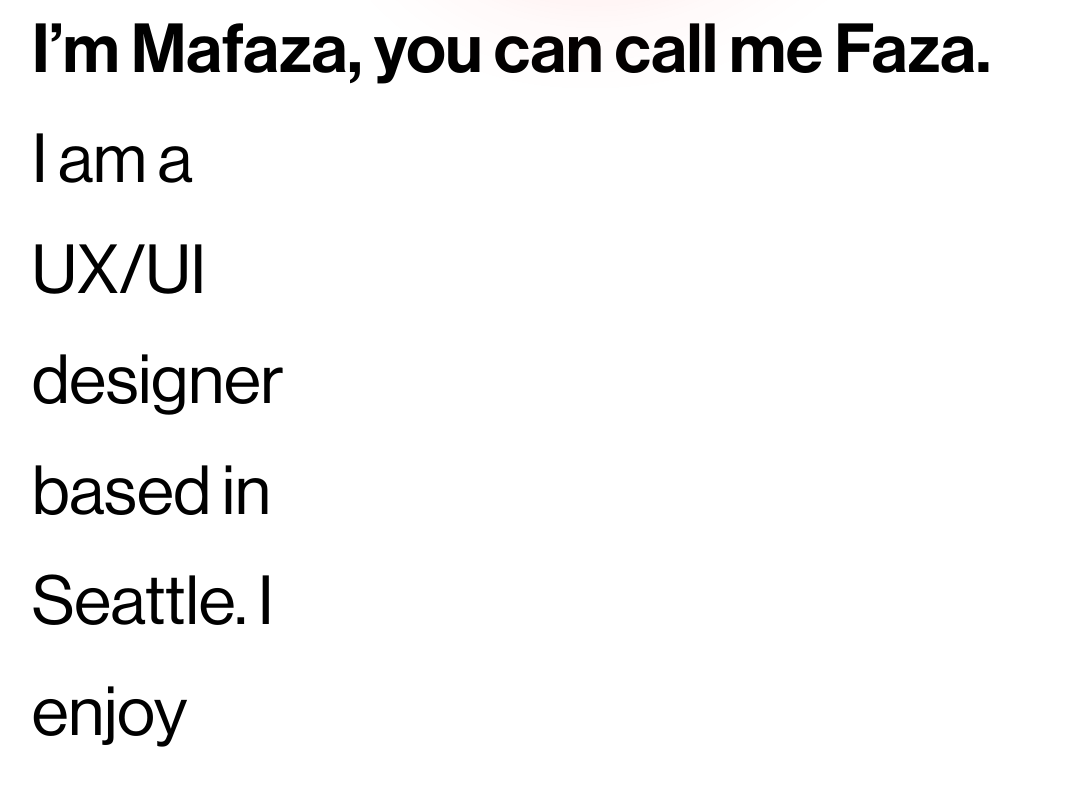
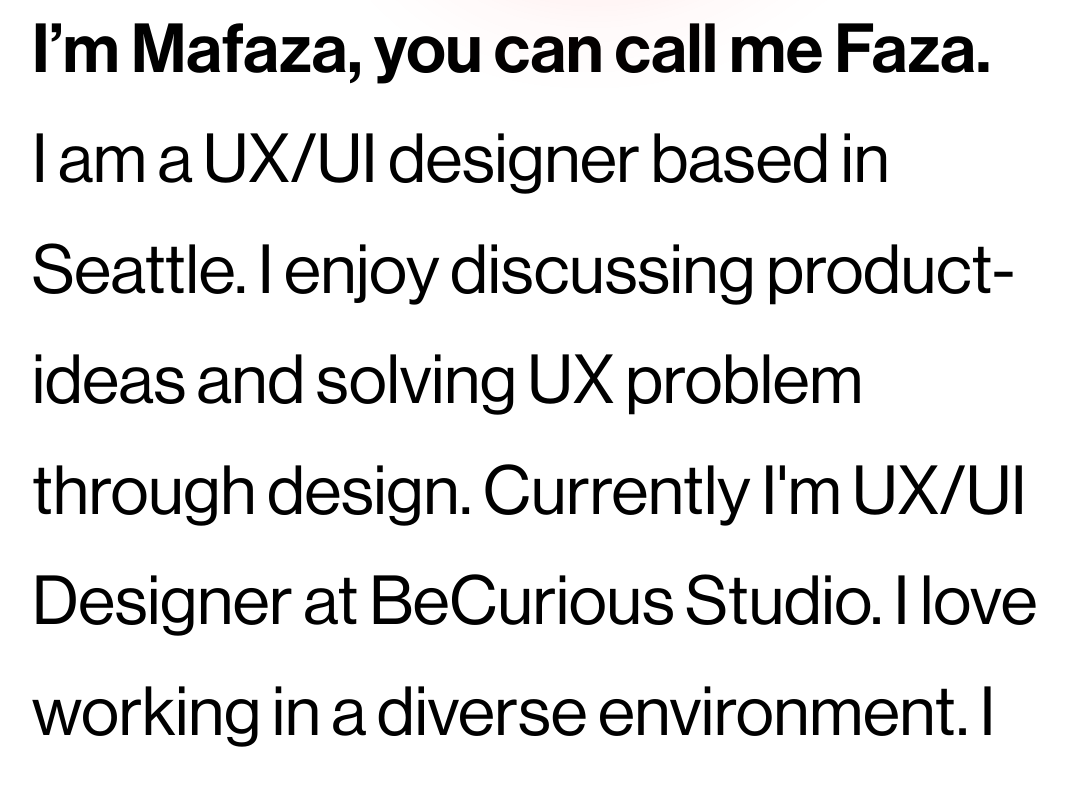
Before and after one commit to mafazaapri/mafazaapri.github.io, a React (Vite) app: page /#/about in a window 1280 px wide. Shown: the part 380-1174 px from the top of the page, without its empty margins (80-1147 px from the left). Built offline with nearby package versions, Linux system fonts and the light colour scheme.

Commit message:
Update AboutPage.jsx

```diff
--- a/src/pages/AboutPage.jsx
+++ b/src/pages/AboutPage.jsx
@@ -22,11 +22,11 @@
        </span>
 
                     <br />
-                     <p className="max-w-[20.25rem]">
+                    <span className="font-small">
 I am a UX/UI designer based in Seattle. I enjoy discussing product-ideas
 
               and solving UX problem through design. Currently I'm UX/UI Designer at  BeCurious Studio. I love working in a diverse environment. I believe that collaborating with people from different <br />
-             backgrounds will help me grow and excel in my career.  </p>
+             backgrounds will help me grow and excel in my career.  </span>
          </div>
           </div>
           </section>
```
